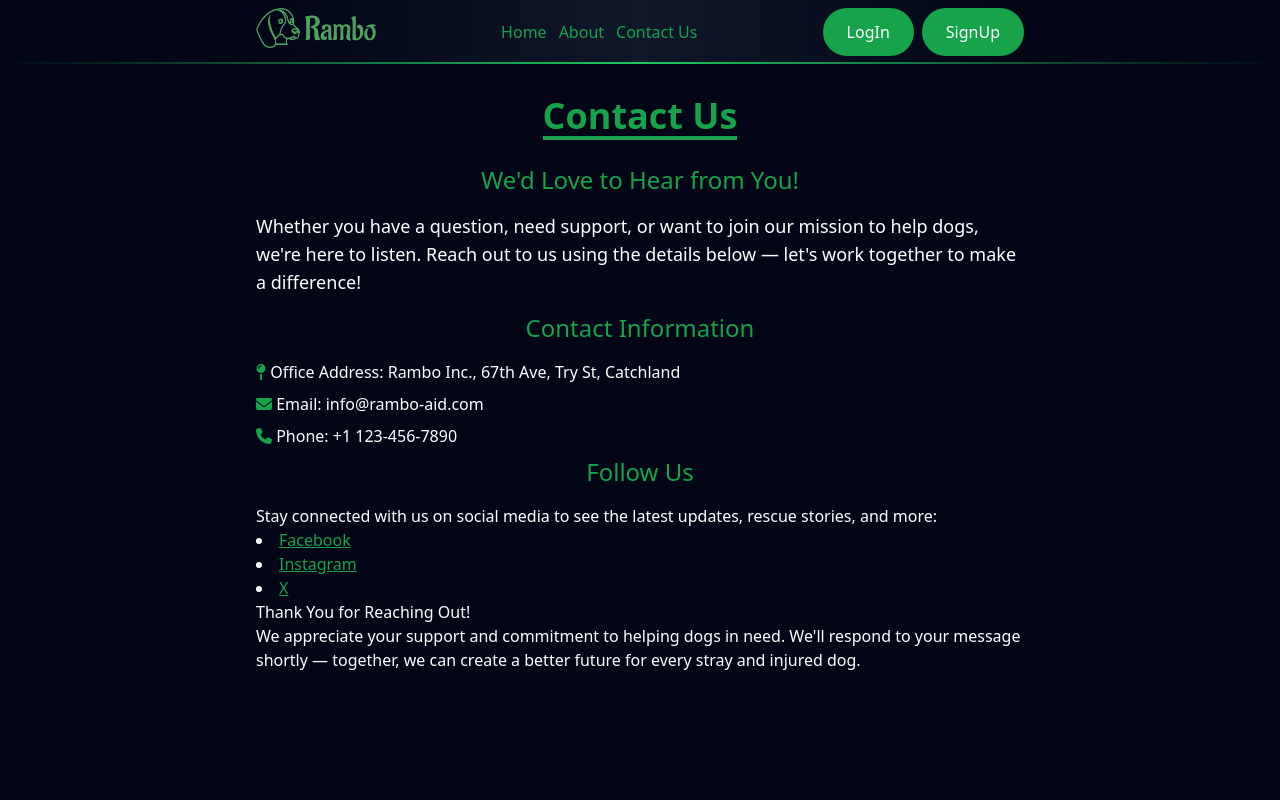
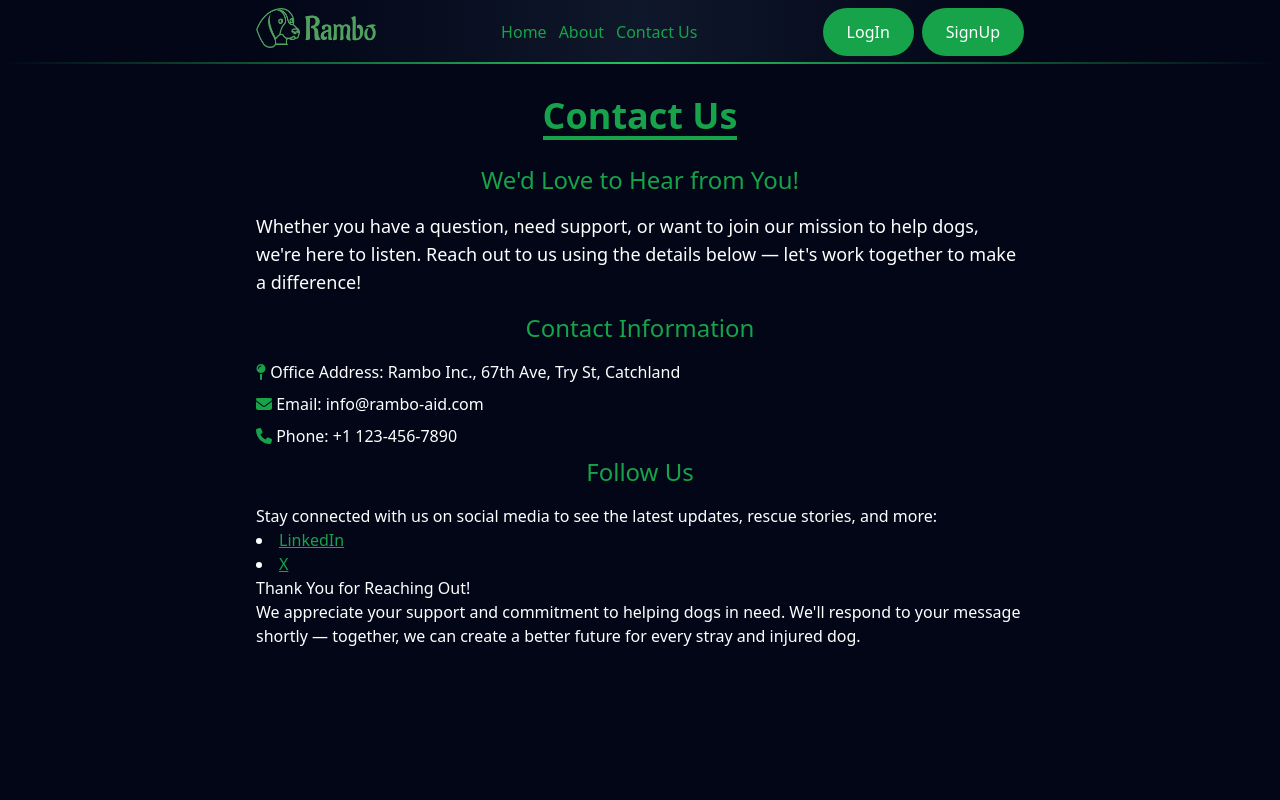
Before and after one commit to yuvrajdev2028/rambo, a React (Create React App) app in the folder frontend/: page /contact-us in a window 1280 px wide. Shown: the top 800 px of the page. Built offline with nearby package versions, Linux system fonts and the light colour scheme; no server answers.

Commit message:
updated links

```diff
--- a/frontend/src/pages/Contact.js
+++ b/frontend/src/pages/Contact.js
@@ -19,8 +19,7 @@ const Contact = () => {
             <h3 className='font-light text-2xl text-green-600 mx-auto mb-4 w-fit'>Follow Us</h3>
             <p>Stay connected with us on social media to see the latest updates, rescue stories, and more:
                 <ul className='list-disc list-inside'>
-                    <li><a href='facebook.com' className='underline text-green-600'>Facebook</a></li>
-                    <li><a href='instagram.com' className='underline text-green-600'>Instagram</a></li>
+                    <li><a href='linkedin.com' className='underline text-green-600'>LinkedIn</a></li>
                     <li><a href='x.com' className='underline text-green-600'>X</a></li>
                 </ul>
             </p>
```
